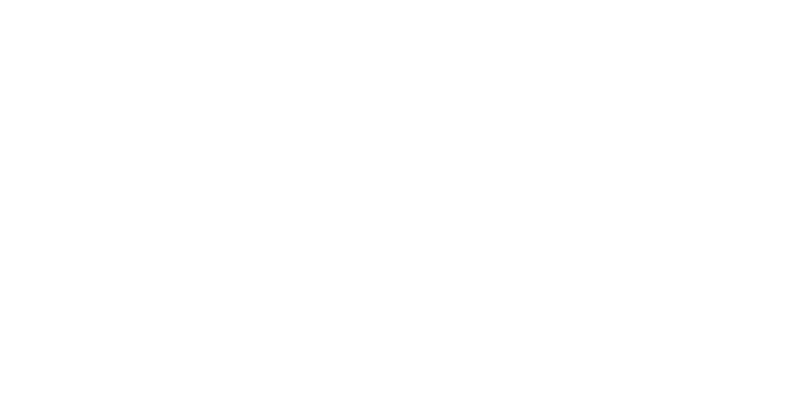
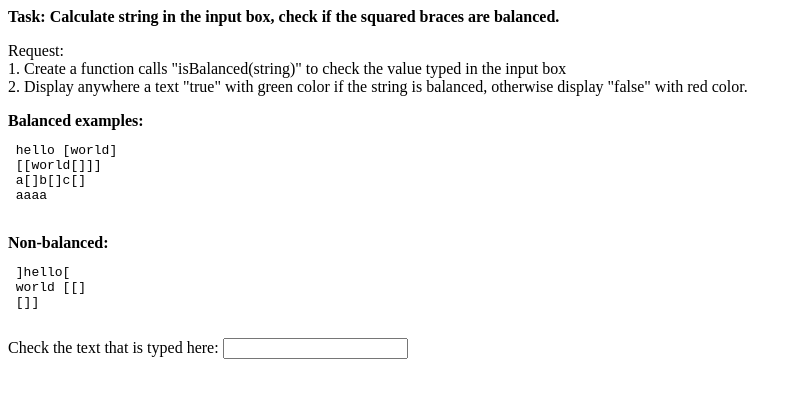
Before and after one commit to Franziskus1988/interview-javascript, a website: page index.html in a window 1280 px wide. Shown: the whole page, without its empty margins (0-802 px from the left). Drawn offline with Linux system fonts and the light colour scheme.

Commit message:
Initial submit

```diff
--- a/index.html
+++ b/index.html
@@ -1 +1,27 @@
-<div id="app"></div>
+<b> Task: Calculate string in the input box, check if the squared braces are balanced.</b>
+<p>
+  Request:
+  <br>
+  1. Create a function calls "isBalanced(string)" to check the value typed in the input box
+  <br>
+  2. Display anywhere a text "true" with green color if the string is balanced, otherwise display "false" with red color.
+</p>
+<b>Balanced examples:</b>
+<pre>
+ hello [world]
+ [[world[]]]
+ a[]b[]c[]
+ aaaa
+</pre>
+<br>
+<b>Non-balanced:</b>
+<pre>
+ ]hello[
+ world [[]
+ []]
+ </pre>
+
+ <!-- TASK -->
+ <label>Check the text that is typed here:</label>
+ <input id="textInput"/>
+ <pre id="result"></pre>
--- a/style.css
+++ b/style.css
@@ -1,3 +1,7 @@
 h1, h2 {
   font-family: Lato;
 }
+
+input,label {
+  display: block;
+}
```
Also changed, not shown: index.js (+9 -3 lines).
